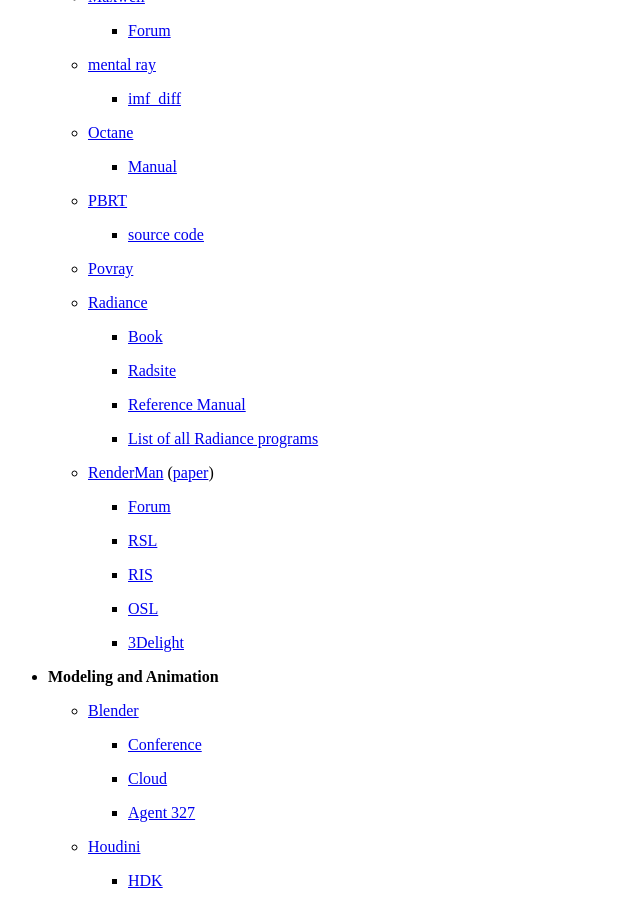
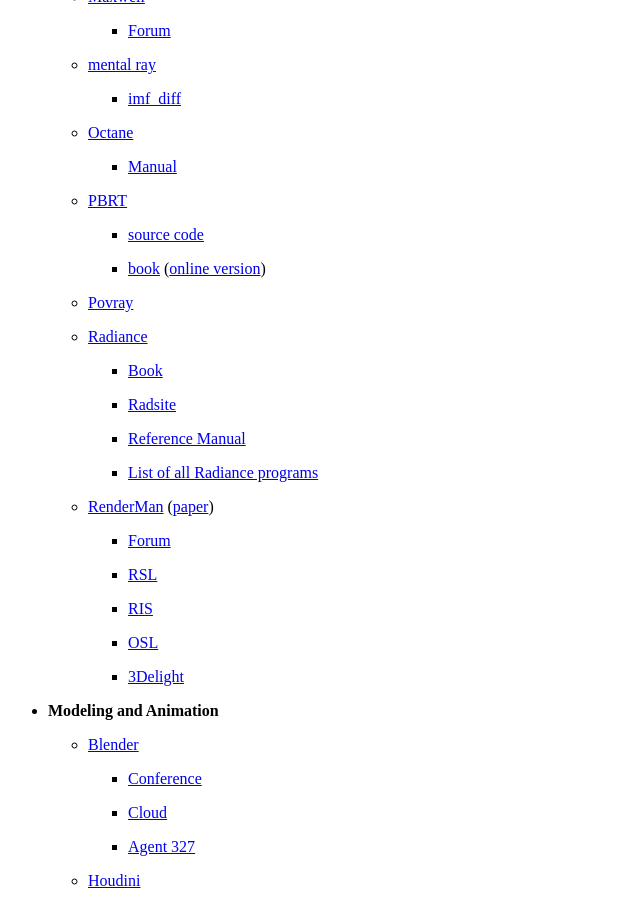
Before and after one commit to wahn/jan_walter_org, a Jekyll site: the page built from links/index.md, in a window 1280 px wide and 900 px high, scrolled down 1893 px. Shown: the whole window, without its empty margins (0-640 px from the left). Built offline with Jekyll 4.4.1, drawn with Linux system fonts in a browser that asks for light colours; Markdown is read by kramdown in place of the engine named in the settings.

Commit message:
Link to online version of the PBR book.

```diff
--- a/links/index.md
+++ b/links/index.md
@@ -135,6 +135,8 @@
     - [PBRT](http://www.pbrt.org)
 
         + [source code](https://github.com/mmp/pbrt-v3)
+
+        + [book](https://www.pbrt.org) ([online version](http://www.pbr-book.org))
 
     - [Povray](http://www.povray.org)
 
```
